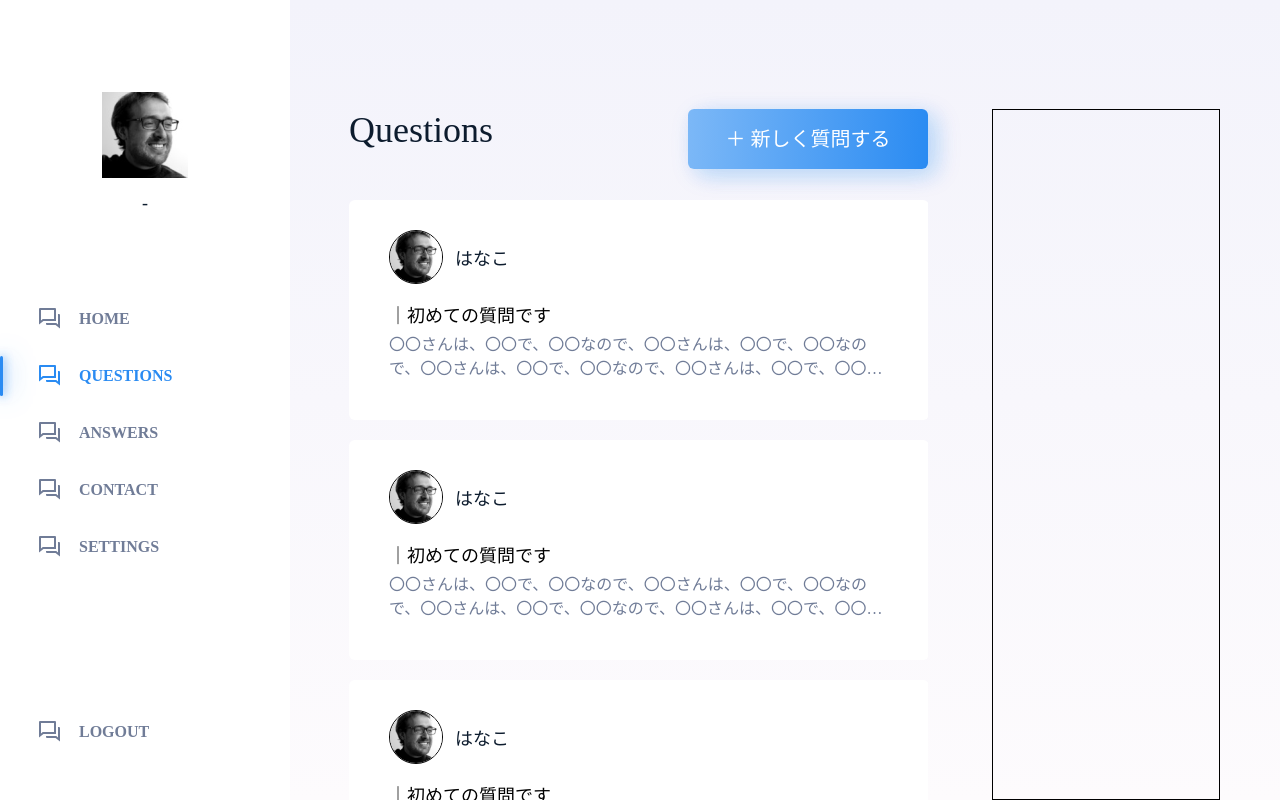
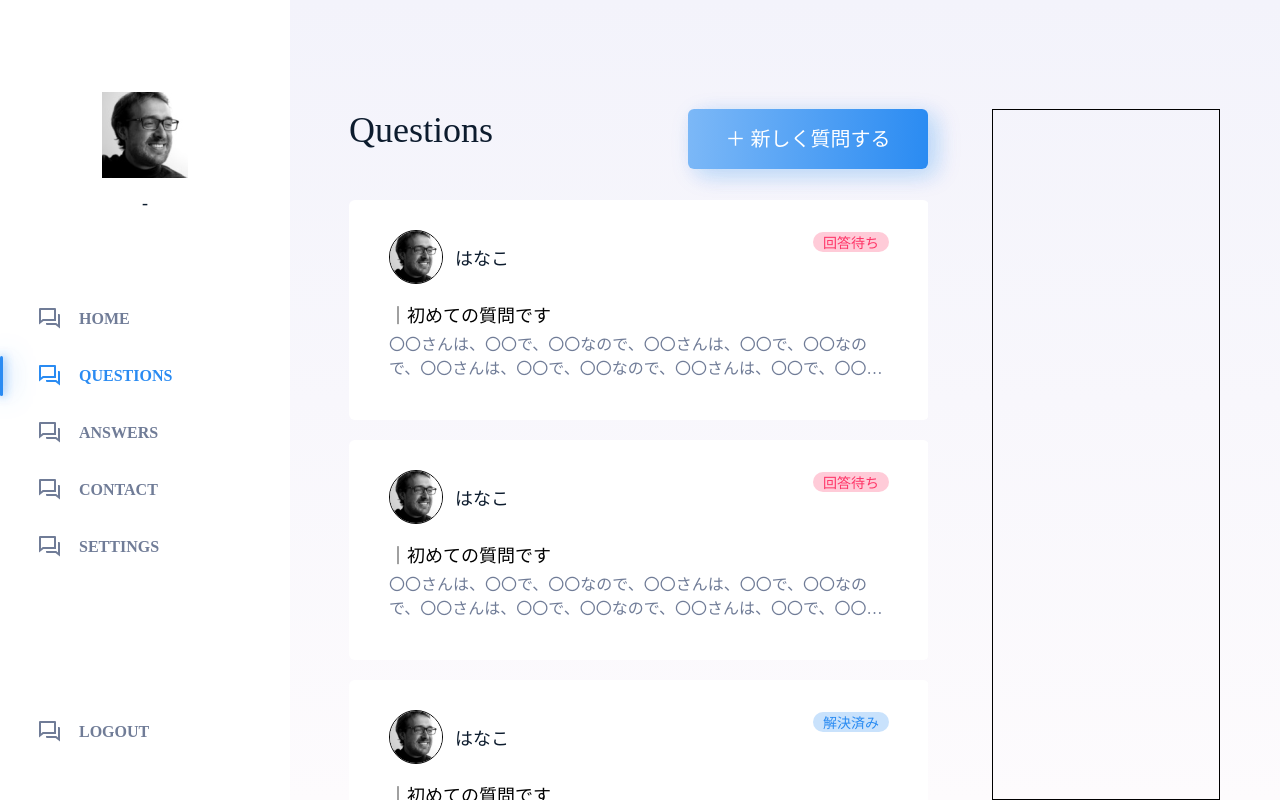
Before and after one commit to sobaotto/honne-web, a React app: page / in a window 1280 px wide. Built offline with nearby package versions, Linux system fonts and the light colour scheme; no server answers.

Commit message:
質問カードのステータス状態を表示できるようにした

```diff
--- /dev/null
+++ b/src/components/atoms/QuestionStatus/index.tsx
@@ -0,0 +1,42 @@
+import React from "react";
+import { useTranslation } from "react-i18next";
+import { BaseQuestionStatus } from "./styled";
+import { QuestionStatusProps } from "./types";
+
+export const QuestionStatus = React.memo(
+  ({ className, children, questionStatus }: QuestionStatusProps) => {
+    const [t] = useTranslation();
+
+    let status: string = "";
+    let statusColor: string = "";
+    let statusBackgroundColor: string = "";
+
+    switch (questionStatus) {
+      case "resolved":
+        status = t("questionStatus.resolved");
+        statusColor = "rgba(42, 139, 242, 1)";
+        statusBackgroundColor = "rgba(42, 139, 242, 0.25)";
+        break;
+      case "unresolved":
+        status = t("questionStatus.unresolved");
+        statusColor = "rgba(255,51,102,1)";
+        statusBackgroundColor = "rgba(255,51,102,0.25)";
+        break;
+      default:
+        status = "-";
+        statusColor = "rgba(230,236,254,1)";
+        statusBackgroundColor = "rgba(230,236,254,0.25)";
+        break;
+    }
+
+    return (
+      <BaseQuestionStatus
+        className={className}
+        statusColor={statusColor}
+        statusBackgroundColor={statusBackgroundColor}
+      >
+        {status}
+      </BaseQuestionStatus>
+    );
+  }
+);
--- /dev/null
+++ b/src/components/atoms/QuestionStatus/styled.ts
@@ -0,0 +1,16 @@
+import styled, { css } from "styled-components";
+import { px2rem } from "~/styles/utils";
+import { BaseQuestionStatusProps } from "./types";
+
+export const BaseQuestionStatus = styled.div<BaseQuestionStatusProps>`
+  ${({ statusColor, statusBackgroundColor }) =>
+    css`
+      background-color: ${statusBackgroundColor};
+      color: ${statusColor};
+    `}
+  font-family: 'TT Norms';
+  font-size: ${px2rem(14)};
+  padding: 0 10px;
+  border-radius: 20px;
+  margin-top: ${px2rem(2)};
+`;
--- /dev/null
+++ b/src/components/atoms/QuestionStatus/types.ts
@@ -0,0 +1,10 @@
+export type QuestionStatusProps = {
+  className?: string;
+  children?: React.ReactNode;
+  questionStatus: string;
+};
+
+export type BaseQuestionStatusProps = {
+  statusColor: string;
+  statusBackgroundColor: string;
+};
--- a/src/components/pages/MainContent/parts/QuestionItem/index.tsx
+++ b/src/components/pages/MainContent/parts/QuestionItem/index.tsx
@@ -7,18 +7,28 @@ import {
   Text,
   QuestionDetailContainer,
   Title,
+  UpSideWrapper,
+  RightSideWrapper,
 } from "./styled";
 import userPhoto from "./userPhoto.png";
+import { QuestionStatus } from "~/components/atoms/QuestionStatus";
 import { QuestionItemProps } from "./types";
 
 const QuestionItem = React.memo(
   ({ isSelected, question, onClick }: QuestionItemProps) => {
     return (
       <QuestionItemContainer onClick={onClick} isSelected={isSelected}>
-        <LeftSideWrapper>
-          <UserImg src={userPhoto} />
-          <RespondentName>{question.respondentName}</RespondentName>
-        </LeftSideWrapper>
+        <UpSideWrapper>
+          <LeftSideWrapper>
+            <UserImg src={userPhoto} />
+            <RespondentName>{question.respondentName}</RespondentName>
+          </LeftSideWrapper>
+          <RightSideWrapper>
+            <QuestionStatus
+              questionStatus={question.questionStatus}
+            ></QuestionStatus>
+          </RightSideWrapper>
+        </UpSideWrapper>
         <QuestionDetailContainer>
           <Title>{"｜" + question.title}</Title>
           <Text>{question.text}</Text>
```
